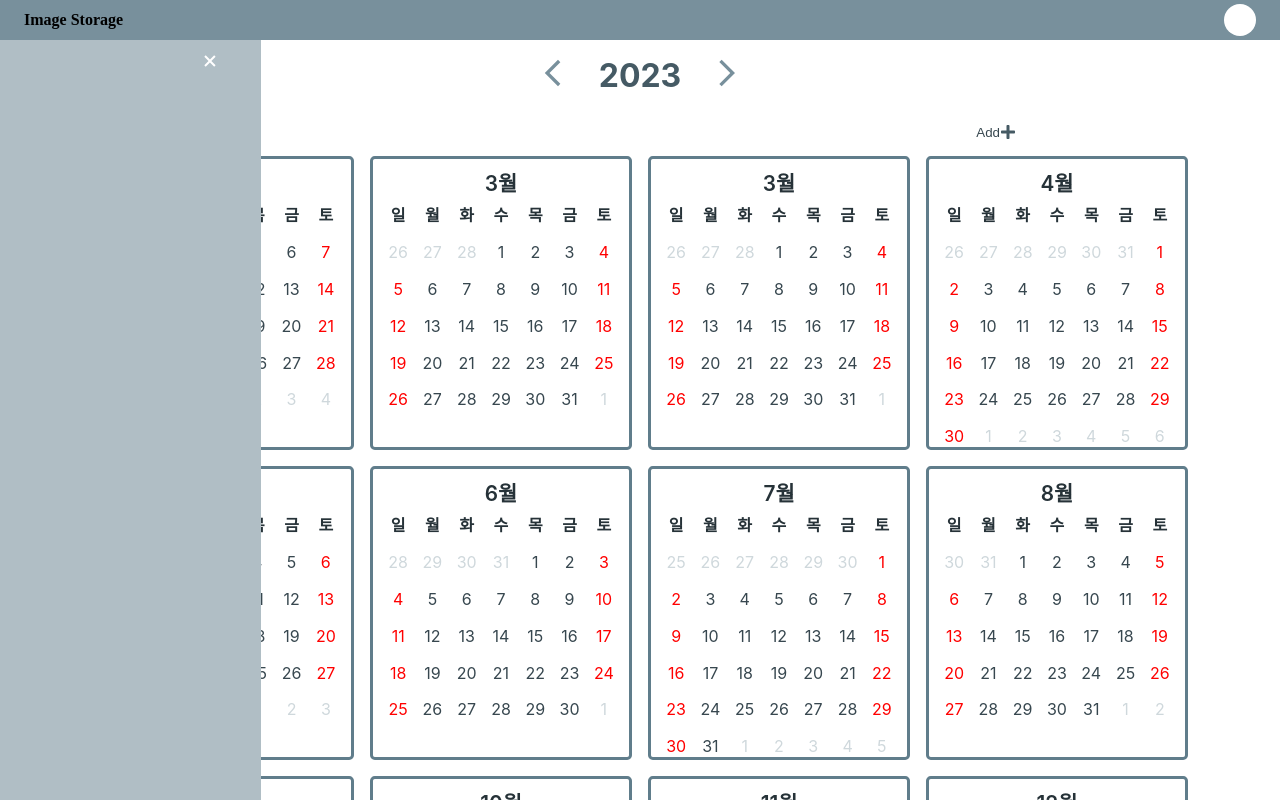
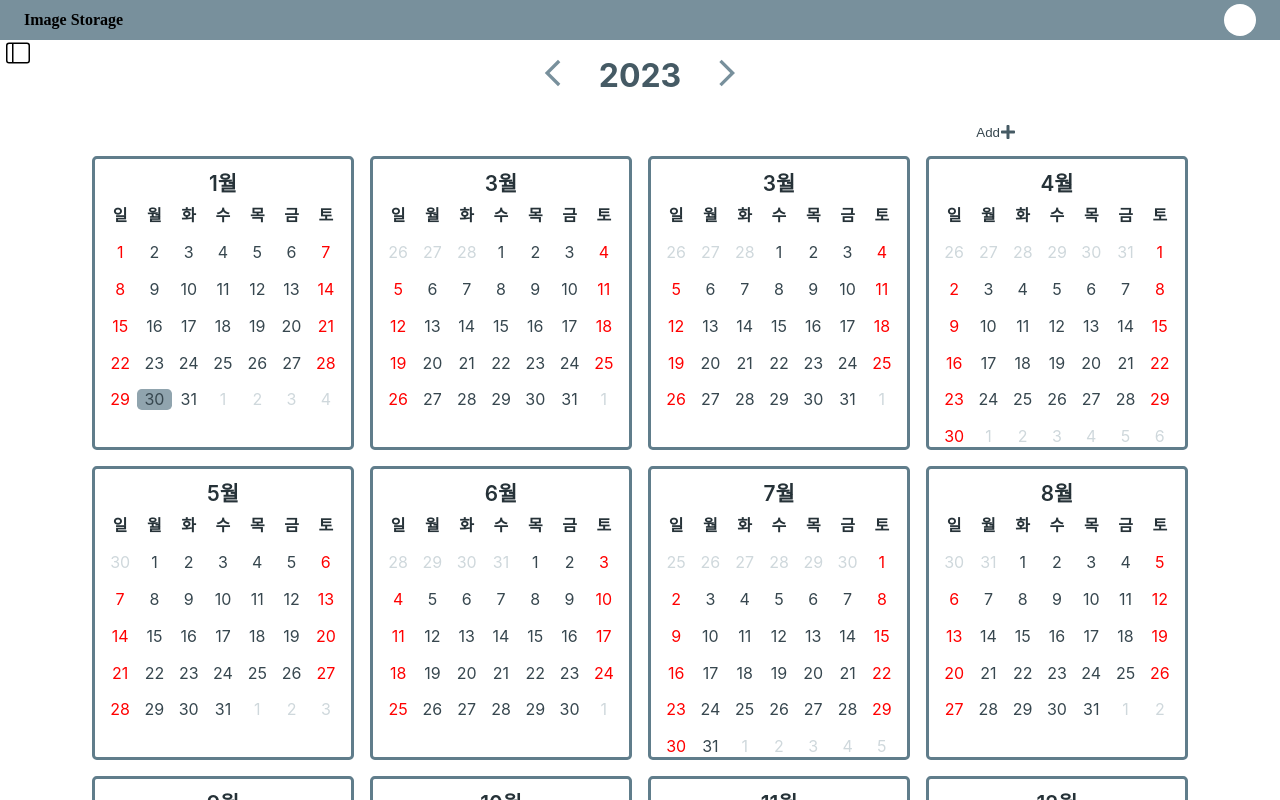
Before and after one commit to dohun2/image-storage, a React (Create React App) app in the folder front/: page / in a window 1280 px wide. Shown: the top 800 px of the page. Built offline with nearby package versions, Linux system fonts and the light colour scheme.

Commit message:
Feat: SideBar, NavigationBar 정리
처음 렌더링 시 SideBar 숨김, 타이틀에 Link 태그사용

```diff
--- a/front/src/components/NavigationBar.js
+++ b/front/src/components/NavigationBar.js
@@ -1,11 +1,12 @@
 import styled from 'styled-components';
 import Color from '../utils/color';
+import { Link } from 'react-router-dom';
 
 const NavigationBar = () => {
   return (
     <Container>
-      <span>Image Storage</span>
-      <div></div>
+      <TitleLink to="/">Image Storage</TitleLink>
+      <Profile></Profile>
     </Container>
   );
 };
@@ -21,18 +22,22 @@ const Container = styled.div`
   align-items: center;
   height: 2.5rem;
   max-height: 2.5rem;
-  & > span {
-    margin: 1.5rem;
-    font-family: 'Yeon Sung', cursive;
-    font-weight: 600;
-    cursor: pointer;
-  }
-  & > div {
+`;
+
+const Profile = styled.div`
   margin: 1.5rem;
   background-color: white;
   width: 2rem;
   height: 2rem;
   border-radius: 50%;
   cursor: pointer;
-  }
 `;
+
+const TitleLink = styled(Link)`
+  color: black;
+  text-decoration: none;
+  margin: 1.5rem;
+  font-family: 'Yeon Sung', cursive;
+  font-weight: 600;
+  cursor: pointer;
+`;
--- a/front/src/components/Sidebar.js
+++ b/front/src/components/Sidebar.js
@@ -5,8 +5,8 @@ import { BiX } from 'react-icons/bi';
 import { BsLayoutSidebar } from 'react-icons/bs';
 
 const Sidebar = () => {
-  const [showSidebar, setShowSidebar] = useState(false);
-  const [positionX, setPositionX] = useState(0);
+  const [showSidebar, setShowSidebar] = useState(true);
+  const [positionX, setPositionX] = useState('-22%');
   const [transitionTime, setTransitionTime] = useState(0);
 
   const toggleSidebar = useCallback(() => {
```
Lines whose indentation alone changed are shown as unchanged.
